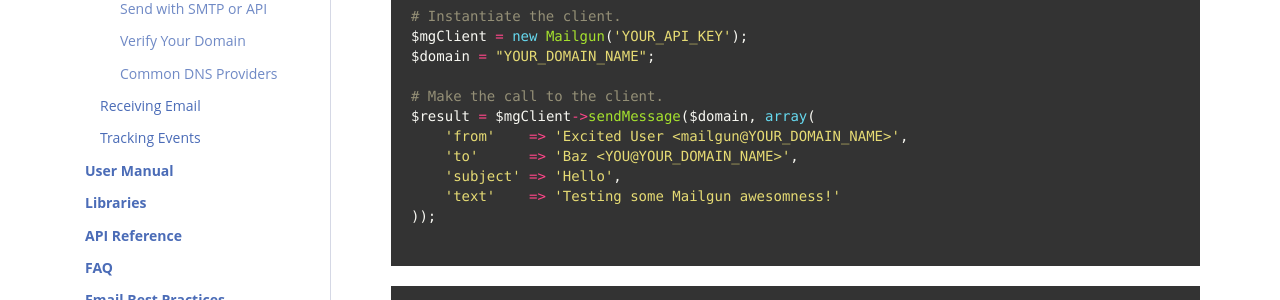
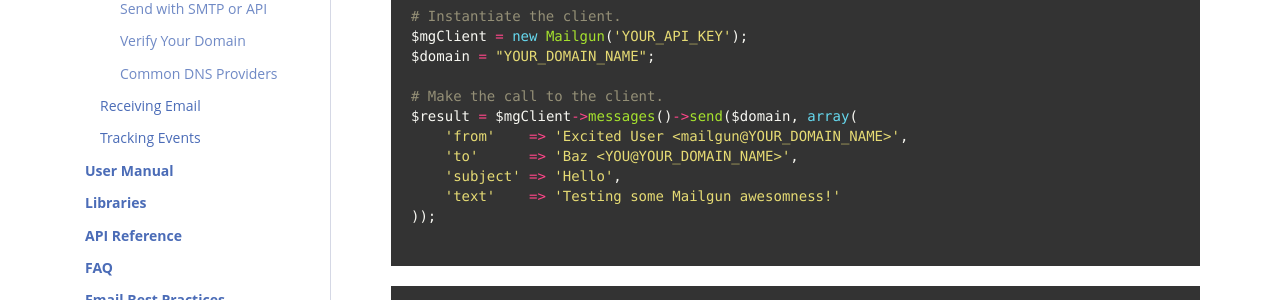
Before and after one commit to mailgun/documentation, a Sphinx documentation site: the page built from source/quickstart-sending.rst, in a window 1280 px wide and 900 px high, scrolled down 1785 px. Shown: the part 152-452 px from the top of the window. Built offline with Sphinx 7.4.7, drawn with Linux system fonts in a browser that asks for light colours; comment, search, counter and statistics services are not loaded.

Commit message:
sendMessage is deprecated
sendMessage is deprecated, so best change it to messages()->send()

```diff
--- a/source/samples/send-simple-message.rst
+++ b/source/samples/send-simple-message.rst
@@ -47,7 +47,7 @@
   $domain = "YOUR_DOMAIN_NAME";
 
   # Make the call to the client.
-  $result = $mgClient->sendMessage($domain, array(
+  $result = $mgClient->messages()->send($domain, array(
       'from'    => 'Excited User <mailgun@YOUR_DOMAIN_NAME>',
       'to'      => 'Baz <YOU@YOUR_DOMAIN_NAME>',
       'subject' => 'Hello',
```
